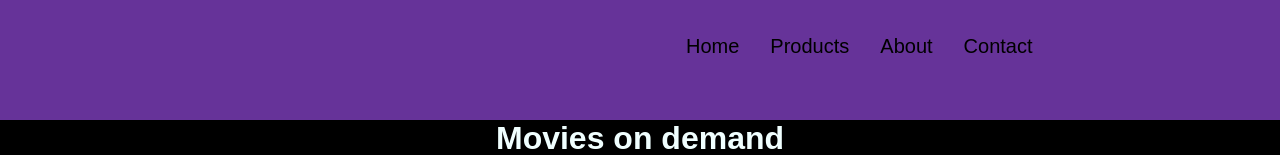
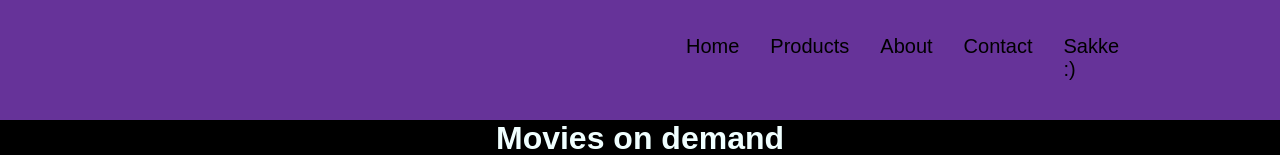
Before and after one commit to springsten/git-grupp-2, a website built with Vite: page index.html in a window 1280 px wide. Shown: the top 155 px of the page. Built offline with nearby package versions, Linux system fonts and the light colour scheme.

Commit message:
Added my own link in navbar :)

```diff
--- a/index.html
+++ b/index.html
@@ -23,6 +23,7 @@
             <li><a href="product-page.html">Products</a></li>
             <li><a href="about.html">About</a></li>
             <li><a href="contact.html">Contact</a></li>
+            <li><a href="sakke-html">Sakke :)</a></li>
           </ul>
         </div>
       </nav>
```
